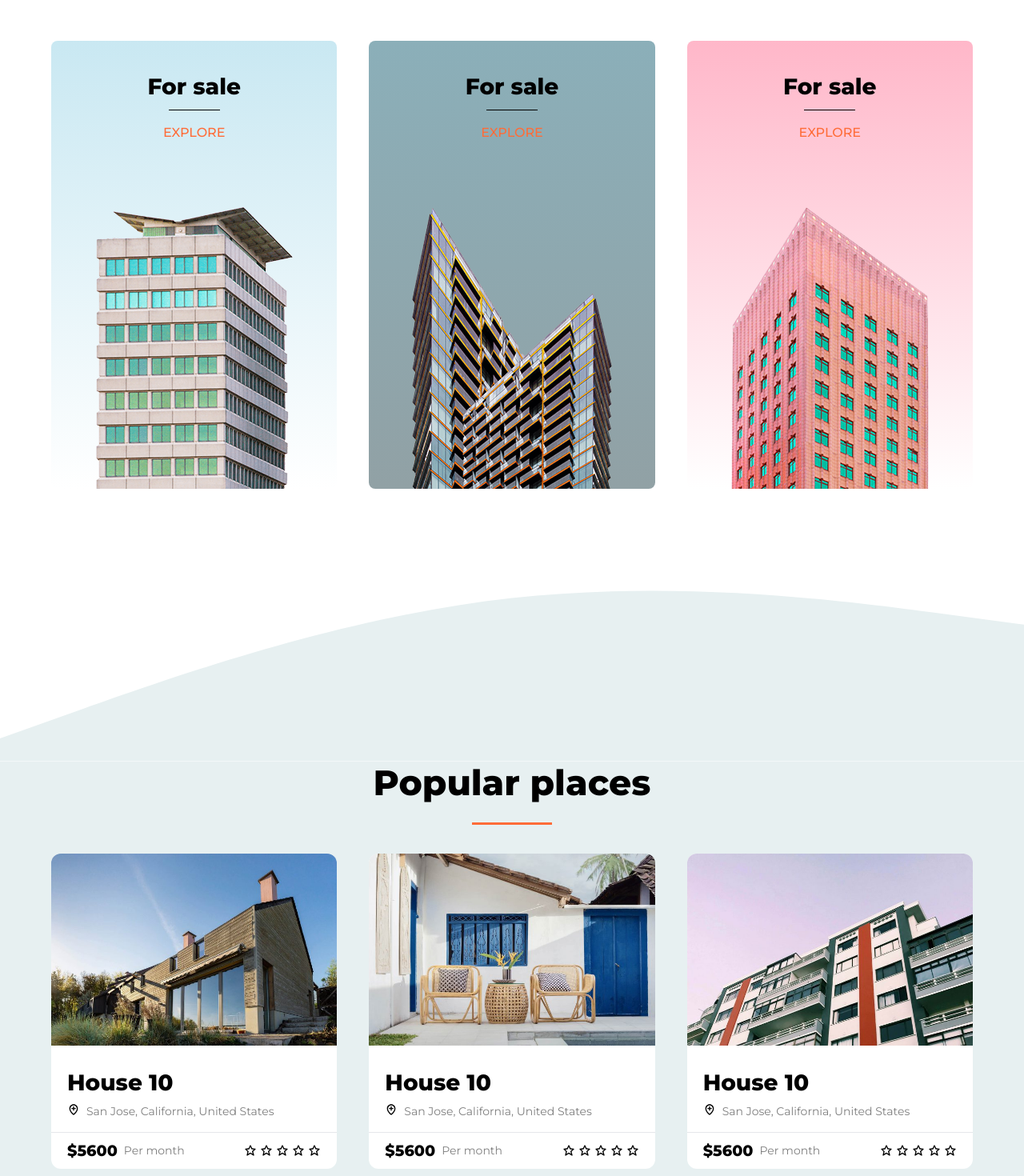
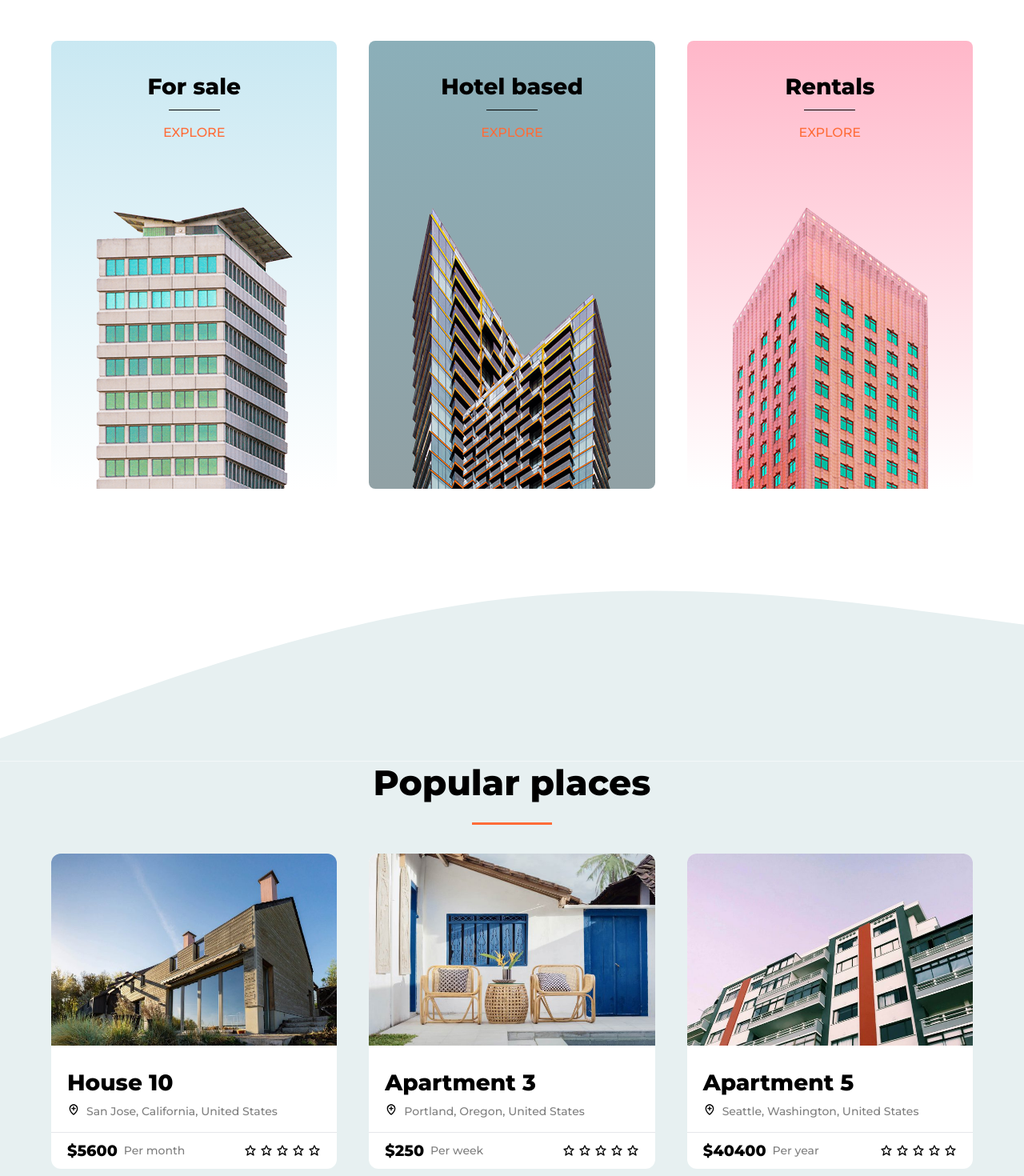
Before and after one commit to Davidcharlie381/rentage, a Next.js app: page / in a window 1280 px wide. Shown: the part 1200-2670 px from the top of the page at 80% size. Built offline with nearby package versions, Linux system fonts and the light colour scheme.

Commit message:
componentize

```diff
--- a/components/Header.jsx
+++ b/components/Header.jsx
@@ -1,5 +1,11 @@
+import { BiUser, BiMenu } from "react-icons/bi";
+import NavLink from "./NavLink";
 
-import { BiUser, BiMenu } from "react-icons/bi";
+const links = [
+  { name: "Home", path: "/" },
+  { name: "Browse properties", path: "properties" },
+  { name: "Add your own listing", path: "add-properties" },
+];
 
 const Header = () => {
   return (
@@ -30,14 +36,16 @@ const Header = () => {
               </svg>
             </div>
             <ul className="md:flex justify-between gap-10 text-[15px] leading-5 font-bold hidden">
-              <li className="font-bold">Home</li>
-              <li className="">Browse properties</li>
-              <li>Add your own listing</li>
+              {links.map((link) => (
+                <NavLink path={link.path} name={link.name} />
+              ))}
               <li className="font-bold text-orange">Subscribe</li>
             </ul>
           </div>
           <div className="flex items-center gap-5">
-            <span className="md:hidden font-bold text-orange text-[15px]">Subscribe</span>
+            <span className="md:hidden font-bold text-orange text-[15px]">
+              Subscribe
+            </span>
             <div className="md:hidden text-4xl">
               <BiMenu />
             </div>
--- /dev/null
+++ b/components/Heading.jsx
@@ -0,0 +1,33 @@
+import React from "react";
+
+const SectionHeading = ({ text, underline, para }) => {
+  return (
+    <>
+      <SecondHeading text={text}/>
+      {underline && (
+        <div className="bg-orange h-[3px] mb-6 md:mb-9 w-[100px] mx-auto" />
+      )}
+      <p className="text-center text-sm md:max-w-2xl mx-auto font-medium">
+        {para}
+      </p>
+    </>
+  );
+};
+
+const FirstHeading = ({ text }) => {
+  return (
+    <h1 className="font-extrabold text-[40px] md:text-[55px] md:leading-[72px] md:max-w-lg leading-[48px] tracking-[0.005em] mb-12">
+      {text}
+    </h1>
+  );
+};
+
+const SecondHeading = ({text}) => {
+  return (
+    <h2 className="text-[1.75rem] leading-9 md:leading-[52px] md:max-w-xl mx-auto md:text-[2.75rem] mb-4 md:mb-6 font-extrabold text-center ">
+      {text}
+    </h2>
+  );
+};
+
+export { FirstHeading, SecondHeading, SectionHeading };
--- a/components/HeroSection.jsx
+++ b/components/HeroSection.jsx
@@ -1,15 +1,14 @@
 import Image from "next/image";
 import { BiSearch } from "react-icons/bi";
 import heroImage from "../public/home_hero.png";
+import { FirstHeading } from "./Heading";
 
 const HeroSection = () => {
   return (
     <section className="bg-lightBlue pt-14 md:pt-10">
       <div className="container md:flex flex-col md:flex-row justify-center items-center">
         <div className="md:w-1/2">
-          <h1 className="font-extrabold text-[40px] md:text-[55px] md:leading-[72px] md:max-w-lg leading-[48px] tracking-[0.005em] mb-12">
-            We're here to help you find your new home
-          </h1>
+          <FirstHeading text="We're here to help you find your new home"/>
           <form className="flex mb-3">
             <input
               type="text"
@@ -41,7 +40,7 @@ const HeroSection = () => {
       >
         <path
           fill="#fff"
-          fill-opacity="1"
+          fillOpacity="1"
           d="M0,96L120,106.7C240,117,480,139,720,128C960,117,1200,75,1320,53.3L1440,32L1440,320L1320,320C1200,320,960,320,720,320C480,320,240,320,120,320L0,320Z"
         ></path>
       </svg>
--- /dev/null
+++ b/components/NavLink.jsx
@@ -0,0 +1,23 @@
+import Link from "next/link";
+import { useRouter } from "next/router";
+
+const NavLink = ({ path, name }) => {
+  const router = useRouter();
+  const location = router.asPath;
+
+  const active = location === path;
+
+  return (
+    <Link href={path}>
+      <li
+        className={`text-[15px] leading-5 font-bold ${
+          active ? "text-black" : "text-black/50"
+        }`}
+      >
+        {name}
+      </li>
+    </Link>
+  );
+};
+
+export default NavLink;
--- /dev/null
+++ b/components/PlacesCard.jsx
@@ -0,0 +1,43 @@
+import React from "react";
+import Image from "next/image";
+import { BiLocationPlus, BiStar } from "react-icons/bi";
+
+const PlacesCard = ({ image, house, location, price, duration, rating }) => {
+  return (
+    <div className="bg-white rounded-xl overflow-hidden">
+      <div className="relative h-60 w-full">
+        <Image src={image} className="absolute" layout="fill" />
+      </div>
+
+      <div className="px-5 pt-7">
+        <h3 className="text-[1.75rem] leading-9 font-extrabold mb-2">
+          {house}
+        </h3>
+        <div className="flex gap-2">
+          <BiLocationPlus />
+          <p className="text-[0.81rem] md:text-sm font-medium text-black/50 mb-4">
+            {location}
+          </p>
+        </div>
+      </div>
+      <div className="border-b w-full" />
+      <div className="flex items-center px-5 p-2 justify-between">
+        <div className="flex items-center gap-2">
+          <h5 className="font-extrabold text-[1.2rem]">{price}</h5>
+          <span className="text-[0.81rem] font-medium md:text-sm text-black/50">
+            {duration}
+          </span>
+        </div>
+        <div className="flex gap-1">
+          <BiStar />
+          <BiStar />
+          <BiStar />
+          <BiStar />
+          <BiStar />
+        </div>
+      </div>
+    </div>
+  );
+};
+
+export default PlacesCard;
--- a/components/PlacesSection.jsx
+++ b/components/PlacesSection.jsx
@@ -1,117 +1,55 @@
 import image1 from "../public/house_10-696x464.jpg";
 import image2 from "../public/house_8-696x482.jpg";
 import image3 from "../public/apartment_3-696x475.jpg";
-import Image from "next/image";
-import { BiLocationPlus, BiStar } from "react-icons/bi";
+
+import { SectionHeading } from "./Heading";
+import PlacesCard from "./PlacesCard";
+
+const places = [
+  {
+    image: image1,
+    house: "House 10",
+    location: "San Jose, California, United States",
+    price: "$5600",
+    duration: "Per month",
+    rating: "",
+  },
+  {
+    image: image2,
+    house: "Apartment 3",
+    location: "Portland, Oregon, United States",
+    price: "$250",
+    duration: "Per week",
+    rating: "",
+  },
+  {
+    image: image3,
+    house: "Apartment 5",
+    location: "Seattle, Washington, United States",
+    price: "$40400",
+    duration: "Per year",
+    rating: "",
+  },
+];
 
 const PlacesSection = () => {
   return (
     <section className="bg-dullBlue -mt-2 md:mt-0">
       <div className="container">
         <div>
-          <h2 className="text-[1.75rem] leading-9 md:leading-[52px] md:max-w-xl mx-auto md:text-[2.75rem] mb-4 md:mb-6 font-extrabold text-center ">
-            Popular places
-          </h2>
-          <div className="bg-orange h-[3px] mb-6 md:mb-9 w-[100px] mx-auto" />
+          <SectionHeading text="Popular places" underline />
         </div>
         <div className="grid gap-10 md:grid-cols-3">
-          <div className="bg-white rounded-xl overflow-hidden">
-            <div className="relative h-60 w-full">
-              <Image src={image1} className="absolute" layout="fill" />
-            </div>
-
-            <div className="px-5 pt-7">
-              <h3 className="text-[1.75rem] leading-9 font-extrabold mb-2">
-                House 10
-              </h3>
-              <div className="flex gap-2">
-                <BiLocationPlus />
-                <p className="text-[0.81rem] md:text-sm text-black/50 mb-4">
-                  San Jose, California, United States
-                </p>
-              </div>
-            </div>
-            <div className="border-b w-full" />
-            <div className="flex items-center px-5 p-2 justify-between">
-              <div className="flex items-center gap-2">
-                <h5 className="font-extrabold text-[1.2rem]">$5600</h5>
-                <span className="text-[0.81rem] md:text-sm text-black/50">
-                  Per month
-                </span>
-              </div>
-              <div className="flex gap-1">
-                <BiStar />
-                <BiStar />
-                <BiStar />
-                <BiStar />
-                <BiStar />
-              </div>
-            </div>
-          </div>
-          <div className="bg-white rounded-xl overflow-hidden">
-            <div className="relative h-60 w-full">
-              <Image src={image2} className="absolute" layout="fill" />
-            </div>
-            <div className="px-5 pt-7">
-              <h3 className="text-[1.75rem] leading-9 font-extrabold mb-2">
-                House 10
-              </h3>
-              <div className=" flex gap-2">
-                <BiLocationPlus />
-                <p className="text-[0.81rem] md:text-sm text-black/50 mb-4">
-                  San Jose, California, United States
-                </p>
-              </div>
-            </div>
-            <div className="border-b w-full" />
-            <div className="flex items-center px-5 p-2 justify-between">
-              <div className="flex items-center gap-2">
-                <h5 className="font-extrabold text-[1.2rem]">$5600</h5>
-                <span className="text-[0.81rem] md:text-sm text-black/50">
-                  Per month
-                </span>
-              </div>
-              <div className="flex gap-1">
-                <BiStar />
-                <BiStar />
-                <BiStar />
-                <BiStar />
-                <BiStar />
-              </div>
-            </div>
-          </div>
-          <div className="bg-white rounded-xl overflow-hidden">
-            <div className="relative h-60 w-full">
-              <Image src={image3} className="absolute" layout="fill" />
-            </div>
-            <div className="px-5 pt-7">
-              <h3 className="text-[1.75rem] leading-9 font-extrabold mb-2">
-                House 10
-              </h3>
-              <div className=" flex gap-2">
-                <BiLocationPlus />
-                <p className="text-[0.81rem] md:text-sm text-black/50 mb-4">
-                  San Jose, California, United States
-                </p>
-              </div>
-            </div>
-            <div className="border-b w-full" />
-            <div className="flex items-center px-5 p-2 justify-between">
-              <div className="flex items-center gap-2">
-                <h5 className="font-extrabold text-[1.2rem]">$5600</h5>
-                <span className="text-[0.81rem] md:text-sm text-black/50">
-                  Per month
-                </span>
-              </div>
-              <div className="flex gap-1">
-                <BiStar />
-                <BiStar />
-                <BiStar />
-                <BiStar />
-                <BiStar />
-              </div>
-            </div>
-          </div>
+          {places.map((place) => (
+            <PlacesCard
+              image={place.image}
+              house={place.house}
+              location={place.location}
+              price={place.price}
+              duration={place.duration}
+              rating={place.rating}
+            />
+          ))}
         </div>
       </div>
     </section>
--- /dev/null
+++ b/components/ServicesCard.jsx
@@ -0,0 +1,24 @@
+import Image from "next/image";
+import Link from "next/link";
+
+const ServicesCard = ({ title, image, link, lineGrad }) => {
+  return (
+    <div
+      className={`relative bg-gradient-to-b ${lineGrad} flex justify-center px-12 pt-36 md:pt-52 rounded-lg`}
+    >
+      <div className="absolute text-center inset-0">
+        <h3 className="text-[1.5rem] md:text-[1.75rem] mt-9 mb-2 font-extrabold">
+          {title}
+        </h3>
+        <div className="bg-black h-[1px] mx-auto w-16" />
+        <Link href={link}>
+          <h5 className="mt-4 text-orange font-medium">EXPLORE</h5>
+        </Link>
+      </div>
+
+      <Image src={image} />
+    </div>
+  );
+};
+
+export default ServicesCard;
--- a/components/ServicesSection.jsx
+++ b/components/ServicesSection.jsx
@@ -3,55 +3,42 @@ import Image from "next/image";
 import image1 from "../public/for_sale-1.png";
 import image2 from "../public/temporary_housing.png";
 import image3 from "../public/rentals.png";
+import { SectionHeading } from "./Heading";
+import ServicesCard from "./ServicesCard";
+
+const services = [
+  {title: "For sale", image: image1, link: "", lineGrad: "from-[#C9E8F2] to-[#fff]"},
+  {title: "Hotel based", image: image2, link: "", lineGrad: "from-[#8BAFB9] to-[#91A1A5]"},
+  {title: "Rentals", image: image3, link: "", lineGrad: "from-[#FFB7C9] to-[#fff]"}
+]
 
 const ServicesSection = () => {
   return (
     <section className="bg-white pt-14">
       <div className="container pb-14">
-        <h2 className="text-[1.75rem] leading-9 md:leading-[52px] md:max-w-xl mx-auto md:text-[2.75rem] mb-4 md:mb-6 font-extrabold text-center ">
-          Professional services, delivered with care
-        </h2>
-        <div className="bg-orange h-[3px] mb-6 md:mb-9 w-[100px] mx-auto" />
-        <p className="text-center text-sm md:max-w-2xl mx-auto font-medium">
-          Pellentesque quis malesuada justo, et dictum purus. Fusce quis
+        <SectionHeading
+          text="Professional services, delivered with care"
+          underline
+          para="Pellentesque quis malesuada justo, et dictum purus. Fusce quis
           interdum arcu. Pellentesque euismod laoreet iaculis. Pellentesque sit
-          amet enim eget est dictum vehicula.
-        </p>
+          amet enim eget est dictum vehicula."
+        />
         <div className="grid gap-10 grid-cols-1 md:grid-cols-3 mt-10 md:mt-24">
-          <div className="relative bg-gradient-to-b from-[#C9E8F2] to-[#fff] flex justify-center px-12 pt-36 md:pt-52 rounded-lg">
-            <div className="absolute text-center inset-0">
-              <h3 className="text-[1.5rem] md:text-[1.75rem] mt-9 mb-2 font-extrabold">
-                For sale
-              </h3>
-              <div className="bg-black h-[1px] mx-auto w-16" />
-              <h5 className="mt-4 text-orange font-medium">EXPLORE</h5>
-            </div>
+          {services.map((service) => <ServicesCard title={service.title} image={service.image} link={service.link} lineGrad={service.lineGrad}/>)}
 
-            <Image src={image1} />
-          </div>
-          <div className="relative bg-gradient-to-b from-[#8BAFB9] to-[#91A1A5] flex justify-center px-12 pt-36 md:pt-52 rounded-lg">
-            <div className="absolute text-center inset-0">
-              <h3 className="text-[1.5rem] md:text-[1.75rem] mt-9 mb-2 font-extrabold">
-                For sale
-              </h3>
-              <div className="bg-black h-[1px] mx-auto w-16" />
-              <h5 className="mt-4 text-orange font-medium">EXPLORE</h5>
-            </div>
-            <Image src={image2} />
-          </div>
-          <div className="relative bg-gradient-to-b from-[#FFB7C9] to-[#fff] flex justify-center px-12 pt-36 md:pt-52 rounded-lg">
-            <div className="absolute text-center inset-0">
-              <h3 className="text-[1.5rem] md:text-[1.75rem] mt-9 mb-2 font-extrabold">
-                For sale
-              </h3>
-              <div className="bg-black h-[1px] mx-auto w-16" />
-              <h5 className="mt-4 text-orange font-medium">EXPLORE</h5>
-            </div>
-            <Image src={image3} />
-          </div>
         </div>
       </div>
-      <svg xmlns="http://www.w3.org/2000/svg" className="h-76" viewBox="0 0 1440 320"><path fill="#E7F0F1" fill-opacity="1" d="M0,288L120,245.3C240,203,480,117,720,90.7C960,64,1200,96,1320,112L1440,128L1440,320L1320,320C1200,320,960,320,720,320C480,320,240,320,120,320L0,320Z"></path></svg>
+      <svg
+        xmlns="http://www.w3.org/2000/svg"
+        className="h-76"
+        viewBox="0 0 1440 320"
+      >
+        <path
+          fill="#E7F0F1"
+          fill-opacity="1"
+          d="M0,288L120,245.3C240,203,480,117,720,90.7C960,64,1200,96,1320,112L1440,128L1440,320L1320,320C1200,320,960,320,720,320C480,320,240,320,120,320L0,320Z"
+        ></path>
+      </svg>
     </section>
   );
 };
--- a/layout/layout.jsx
+++ b/layout/layout.jsx
@@ -1,3 +1,4 @@
+import FooterSection from "@/components/FooterSection";
 import Header from "@/components/Header";
 
 const Layout = ({ children }) => {
@@ -6,6 +7,7 @@ const Layout = ({ children }) => {
       <meta />
       <Header />
       <main>{children}</main>
+      <FooterSection />
     </>
   );
 };
--- a/pages/_app.js
+++ b/pages/_app.js
@@ -2,12 +2,17 @@ import "@/styles/globals.css";
 
 import { Montserrat } from "next/font/google";
 
-const mont = Montserrat({ subsets: ["latin"] });
+const mont = Montserrat({ subsets: ["cyrillic"] });
 
 export default function App({ Component, pageProps }) {
   return (
     <>
-      <div className={mont.className}>
+      <style jsx global>{`
+        html {
+          font-family: ${mont.style.fontFamily};
+        }
+      `}</style>
+      <div>
         <Component {...pageProps} />
       </div>
     </>
--- a/pages/index.js
+++ b/pages/index.js
@@ -14,7 +14,6 @@ export default function Home() {
         <HeroSection />
         <ServicesSection />
         <PlacesSection />
-        <FooterSection />
       </Layout>
 
 
```
